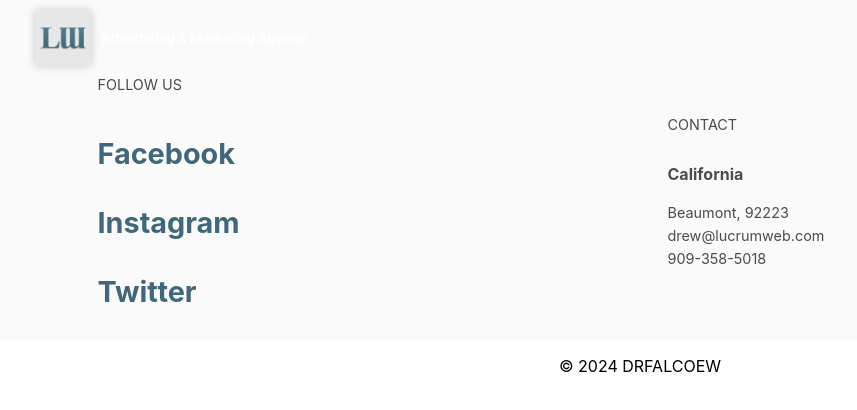
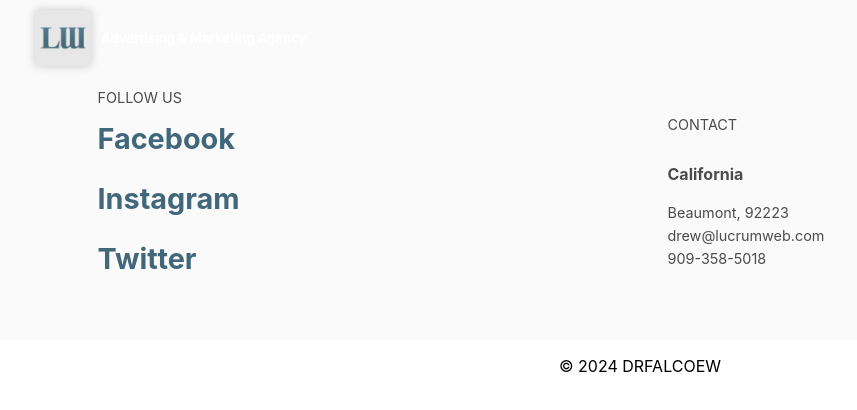
Before and after one commit to Drfalcoew/lucrum-web, a React (Create React App) app: page /schedule in a window 1280 px wide. Shown: the top 410 px of the page, without its empty margins (0-857 px from the left). Built offline with nearby package versions, Linux system fonts and the light colour scheme.

Commit message:
add social media accounts

```diff
--- a/src/main/components/sections/Contact.tsx
+++ b/src/main/components/sections/Contact.tsx
@@ -10,9 +10,9 @@ const Contact = () => {
                     <Col span={12}>
                         <div className='contact-info-container'>
                             <h1 className='contact-title'>FOLLOW US</h1>
-                            <p className='follow-info'>Facebook</p>
-                            <p className='follow-info'>Instagram</p>
-                            <p className='follow-info'>Twitter</p>
+                            <a href="https://www.facebook.com/profile.php?id=61558051480602" className='follow-info'>Facebook</a>
+                            <a href="https://www.instagram.com/lucrumweb/" className='follow-info'>Instagram</a>
+                            <a href="https://twitter.com/LucrumWeb" className='follow-info'>Twitter</a>
                         </div>
                     </Col>
                     <Col span={12}>
--- a/src/main/components/sections/Sections.css
+++ b/src/main/components/sections/Sections.css
@@ -127,7 +127,7 @@
 }
 
 .follow-info {
-    margin-bottom: 5px;
+    margin-bottom: 25px;
     font-size: 1.8rem;
     font-weight: bold;
     cursor: pointer;
--- a/src/main/pages/contact/Contact.tsx
+++ b/src/main/pages/contact/Contact.tsx
@@ -129,7 +129,7 @@ const Contact: React.FC<ScheduleProps> = ({ onAppointmentScheduled }) => {
                             <div className='contact-call'>
                                 <PhoneOutlined />
                                 <h2>Call us directly</h2>
-                                <a href='tel:+1123-456-7890'>+1 123-456-7890</a>
+                                <a href='tel:+1909-358-5018'>+1 909-358-5018</a>
                             </div>
                         </div>
                     </div>
```
